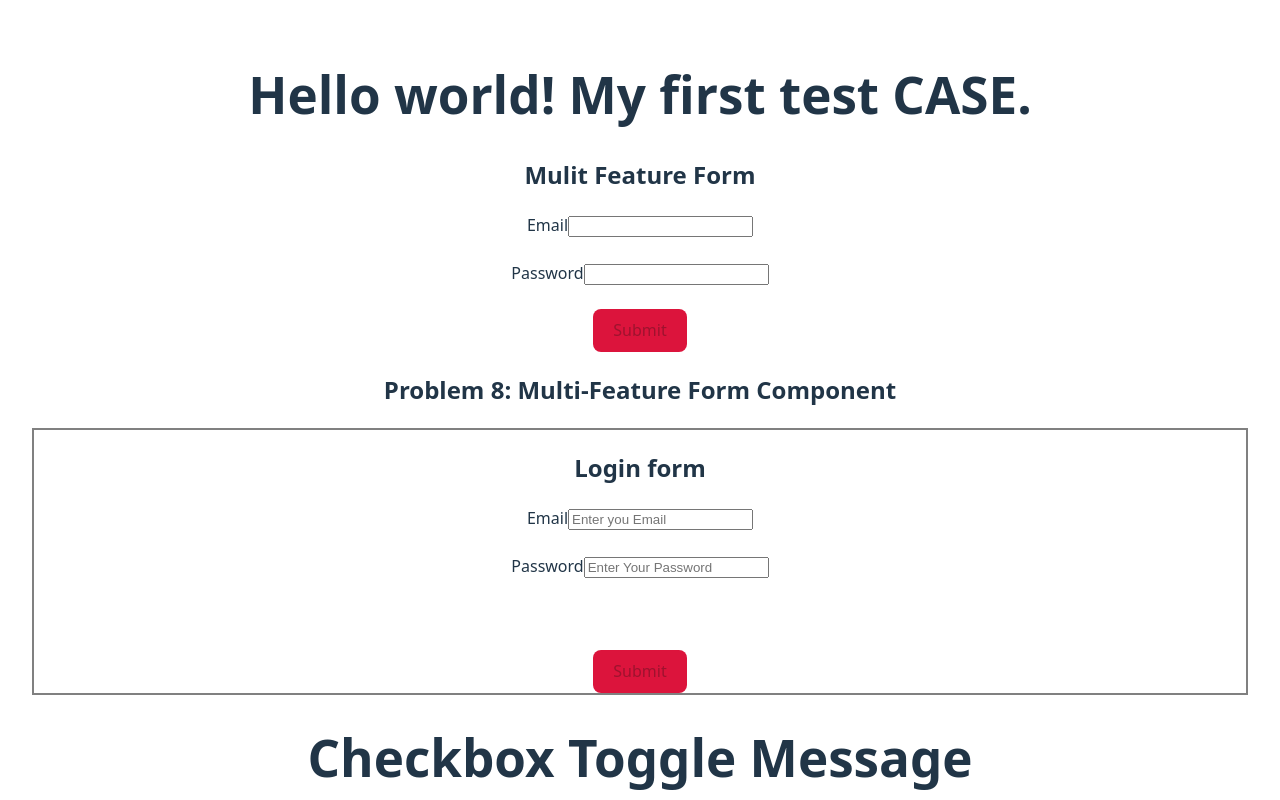
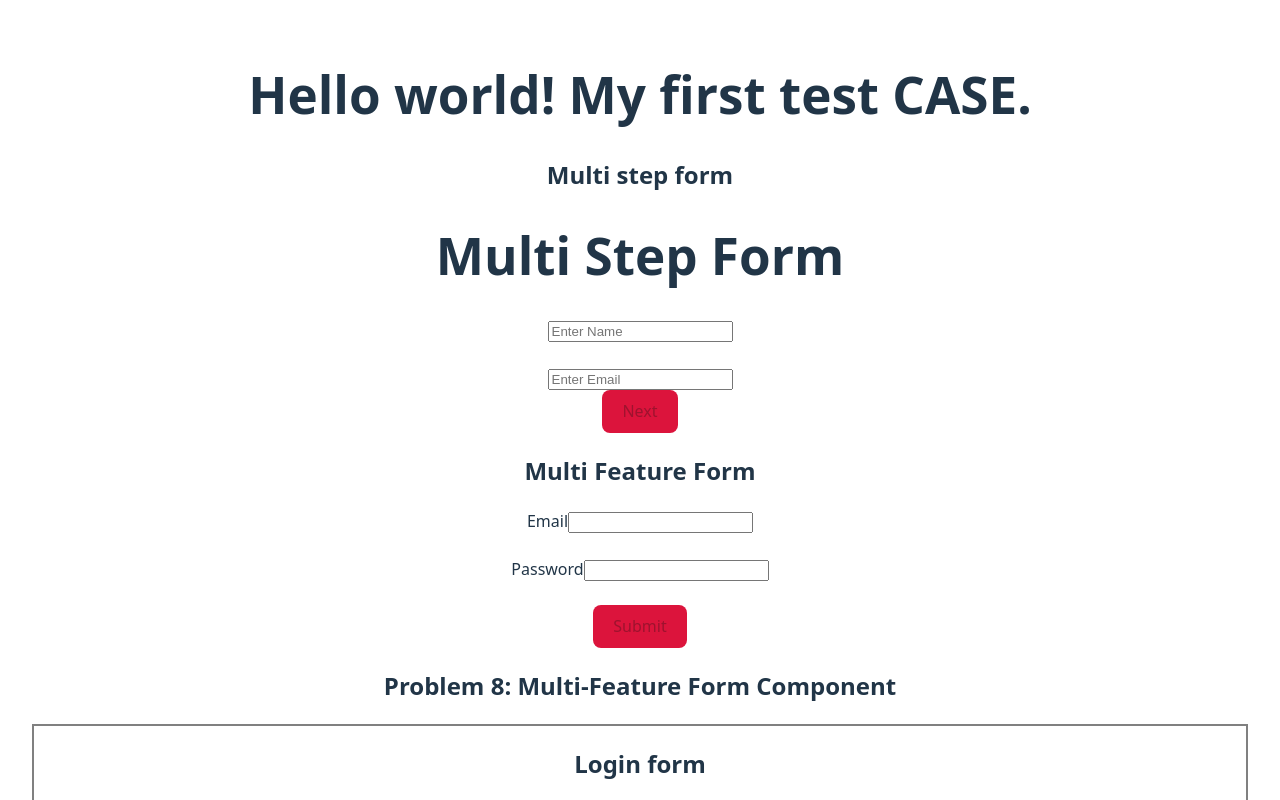
Before and after one commit to Anjali4402/react-testing-vite, a React (Vite) app: page / in a window 1280 px wide. Shown: the top 800 px of the page. Built offline with nearby package versions, Linux system fonts and the light colour scheme; no server answers.

Commit message:
Created ui of MultiStepForm

```diff
--- a/src/App.tsx
+++ b/src/App.tsx
@@ -12,6 +12,7 @@ import CheckboxToggleMessage from "./components/CheckboxToggleMessage";
 import LoginForm from "./components/LoginForm";
 import './App.css'
 import SignupForm from "./components/SignupForm";
+import MultiStepForm from "./components/MultiStepForm";
 
 const App = () => {
 
@@ -21,7 +22,10 @@ const App = () => {
     <div>
       <h1>Hello world! My first test CASE.</h1>
 
-      <h2>Mulit Feature Form</h2>
+      <h2>Multi step form</h2>
+      <MultiStepForm />
+
+      <h2>Multi Feature Form</h2>
       <SignupForm />
 
 
--- /dev/null
+++ b/src/components/MultiStepForm.tsx
@@ -0,0 +1,189 @@
+import React, { useState } from 'react';
+
+
+
+
+const MultiStepForm = () => {
+
+    const [formData, setFormData] = useState({
+        name: "",
+        email: "",
+        password: "",
+        confirmPassword: ""
+    });
+
+    const [errorMesssage, setErrorMessage] = useState({
+        name: '',
+        email: '',
+        password: '',
+        confirmPassword: ''
+    })
+
+    const [step, setStep] = useState(1);
+
+    const [formSubmit, setFormSubmit] = useState(false)
+
+    const handleOnchange = (e: React.ChangeEvent<HTMLInputElement>) => {
+        const { name, value } = e.target;
+
+        setFormData((preval) => {
+
+            return {
+                ...preval,
+                [name]: value
+            }
+        })
+    };
+
+
+    const handleNext = () => {
+        setErrorMessage((preError) => {
+            return {
+                ...preError,
+                name: "",
+                email: ""
+            }
+        })
+
+
+        if (!formData?.name) {
+            setErrorMessage((preError) => {
+                return {
+                    ...preError,
+                    name: "Name is Required"
+                }
+            })
+        } else if (!formData?.email.includes('@')) {
+            setErrorMessage((preError) => {
+                return {
+                    ...preError,
+                    email: "Email is invalid"
+                }
+            })
+        }
+        else {
+            setStep(step + 1)
+        }
+
+    };
+
+
+    const handleSubmit = () => {
+
+        setErrorMessage((preError) => {
+            return {
+                ...preError,
+                password: "",
+                confirmPassword: ""
+            }
+        })
+
+        if (formData.password.length < 6) {
+            setErrorMessage((preError) => {
+                return {
+                    ...preError,
+                    password: "Password must be at least 6 characters"
+                }
+            })
+        }
+        if (formData.password !== formData?.confirmPassword) {
+            setErrorMessage((preError) => {
+                return {
+                    ...preError,
+                    confirmPassword: "Passwords do not match"
+                }
+            })
+        }
+
+        setFormSubmit(true)
+    }
+
+
+
+    return (
+        <div>
+            <h1>Multi Step Form</h1>
+
+
+            <div>
+                {
+                    step === 1 ?
+                        <div>
+                            <input type='name'
+                                name='name'
+                                onChange={handleOnchange}
+                                value={formData.name}
+                                placeholder='Enter Name'
+                            />
+                            {errorMesssage.name && <p>{errorMesssage.name}</p>}
+
+                            <br /> <br />
+
+
+                            <input type='email'
+                                name='email'
+                                onChange={handleOnchange}
+                                value={formData.email}
+                                placeholder='Enter Email'
+                            />
+                            {errorMesssage.email && <p>{errorMesssage.email}</p>}
+
+                        </div>
+                        :
+
+                        <div>
+                            <input type='password'
+                                name='password'
+                                onChange={handleOnchange}
+                                value={formData.password}
+                                placeholder='Enter Password'
+                            />
+                            {errorMesssage.password && <p>{errorMesssage?.password}</p>}
+
+                            <br /> <br />
+
+
+                            <input type='password'
+                                name='confirmPassword'
+                                onChange={handleOnchange}
+                                value={formData.confirmPassword}
+                                placeholder='Enter Confirm Password'
+                            />
+                            {errorMesssage.confirmPassword && <p>{errorMesssage.confirmPassword}</p>}
+
+                        </div>
+                }
+            </div>
+
+
+
+
+
+
+            <div>
+                {
+                    step === 1 ? (
+                        <button
+                            disabled={formData?.name && formData?.email ? false : true}
+                            onClick={handleNext}
+                        >Next</button>
+                    )
+                        :
+                        <button
+                            disabled={formData?.password && formData?.confirmPassword ? false : true}
+                            onClick={handleSubmit}
+                        >Submit</button>
+                }
+            </div>
+
+
+            <div>
+                {formSubmit && <p>Signup Complete</p>}
+            </div>
+
+
+        </div>
+    )
+}
+
+export default MultiStepForm
```
